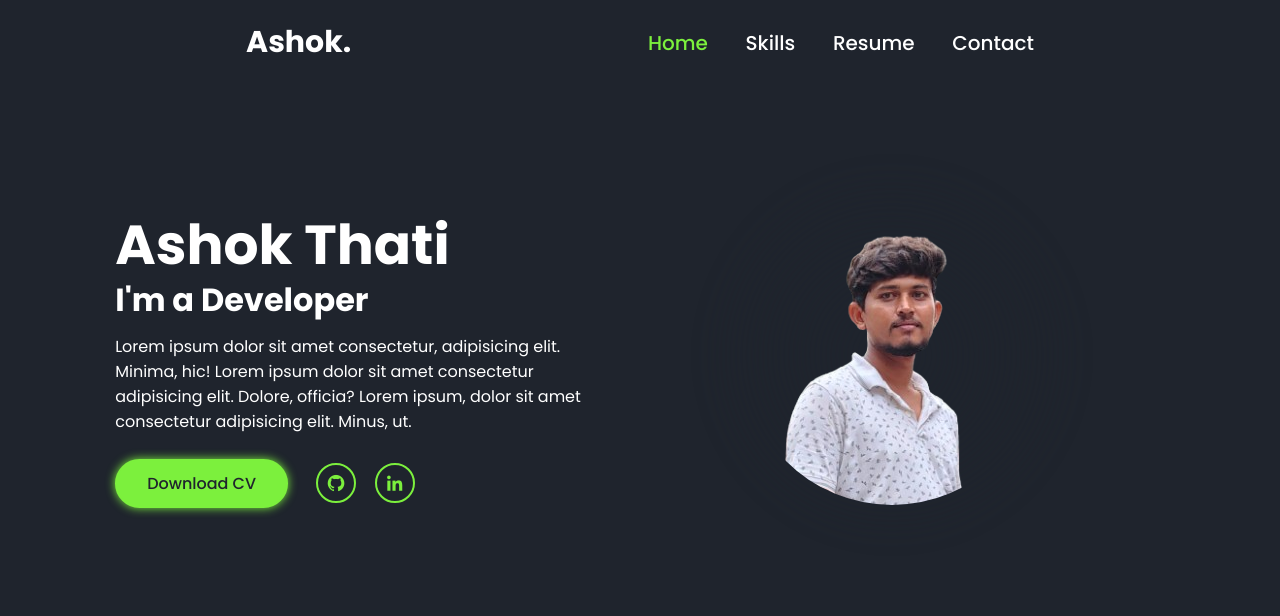
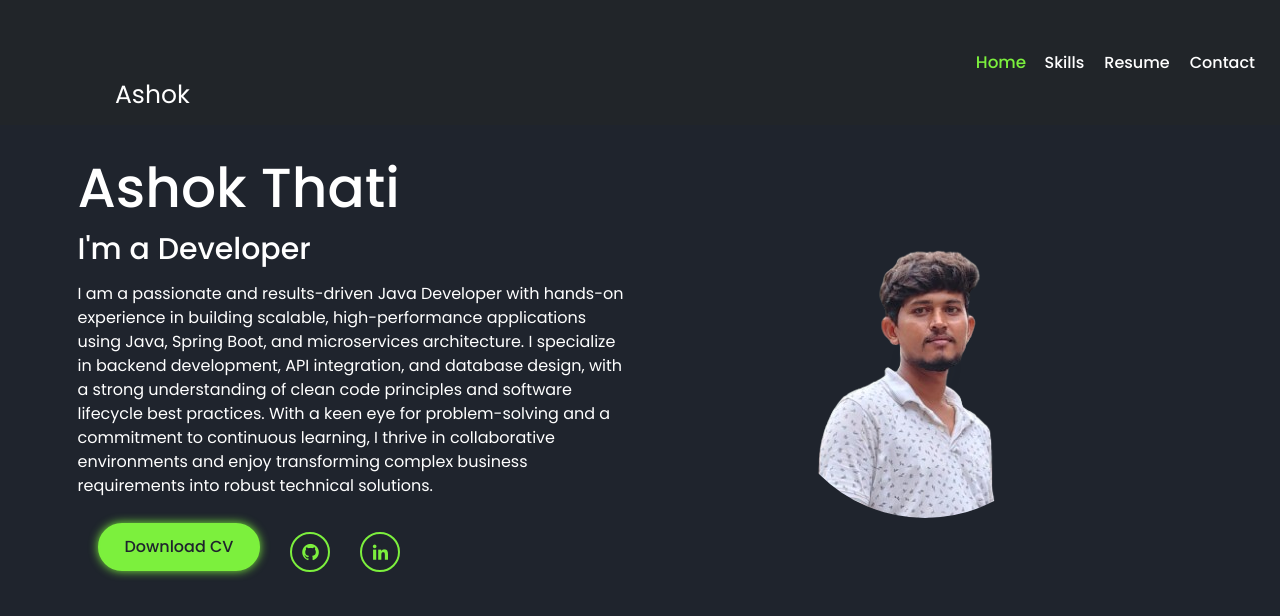
Before and after one commit to AshokNandu-11/My_Portfolio, a plain HTML site: page index.html in a window 1280 px wide. Drawn offline with nearby package versions, Linux system fonts and the light colour scheme.

Commit message:
skills and download added

```diff
--- a/index.html
+++ b/index.html
@@ -4,27 +4,35 @@
     <meta charset="UTF-8" />
     <meta name="viewport" content="width=device-width, initial-scale=1.0" />
     <title>Ashok Portfolio</title>
-    <link
-      href="https://unpkg.com/boxicons@2.1.4/css/boxicons.min.css"
-      rel="stylesheet"
-    />
+
+    <!-- Bootstrap CSS -->
+    <link href="https://cdn.jsdelivr.net/npm/bootstrap@5.3.3/dist/css/bootstrap.min.css" rel="stylesheet" />
+
+    <!-- Boxicons -->
+    <link href="https://unpkg.com/boxicons@2.1.4/css/boxicons.min.css" rel="stylesheet" />
+
+    <!-- Custom CSS -->
     <link rel="stylesheet" href="./styles.css" />
   </head>
   <body>
-    <!--Header block-->
-    <header>
-      <a href="#" class="logo">Ashok.</a>
-
-      <i class="bx bx-menu" id="menu-icon"></i>
-      <nav>
-        <a href="#" class="active">Home</a>
-        <a href="#">Skills</a>
-        <a href="#">Resume</a>
-        <a href="#">Contact</a>
+    <!-- Header -->
+    <header class="d-flex justify-content-between align-items-center px-4 py-3 bg-dark text-white">
+      <h1 id="myName">Ashok</h1>
+      <i class="bx bx-menu fs-3 d-md-none" id="menu-icon"></i>
+      <nav class="d-none d-md-flex">
+        <a href="#" class="text-white mx-3 active">Home</a>
+        <a href="./skills.html" class="text-white mx-3">Skills</a>
+        <a href="#" class="text-white mx-3">Resume</a>
+        <a href="#" class="text-white mx-3">Contact</a>
       </nav>
     </header>
-    <section class="home1 active">
-      <div class="home-container">
+
+    <!-- Main Section -->
+    <section class="home1 active py-5">
+      <div class="container">
+        <div class="row align-items-center">
+          <!-- Text Details -->
+          <div class="col-lg-6 col-12 mb-4 mb-lg-0">
             <div class="home-details">
               <h1>Ashok Thati</h1>
               <h2>I'm a
@@ -32,28 +40,40 @@
                 <span style="--i:1;" data-text="FrontEndDeveloper">FrontEnd </span>
                 Developer</h2>
               <p>
-            Lorem ipsum dolor sit amet consectetur, adipisicing elit. Minima,
-            hic! Lorem ipsum dolor sit amet consectetur adipisicing elit.
-            Dolore, officia? Lorem ipsum, dolor sit amet consectetur adipisicing
-            elit. Minus, ut.
+                I am a passionate and results-driven Java Developer with hands-on experience in
+                building scalable, high-performance applications using Java, Spring Boot,
+                and microservices architecture. I specialize in backend development,
+                API integration, and database design, with a strong understanding of
+                clean code principles and software lifecycle best practices.
+                With a keen eye for problem-solving and a commitment to continuous learning,
+                I thrive in collaborative environments and enjoy transforming complex
+                business requirements into robust technical solutions.
               </p>
-          <div class="btn-sci">
-            <a href="#" class="btn">Download CV </a>
-            <div class="sci">
-              <a href="#"><i class="bx bxl-github"></i></a>
-              <a href="#"><i class="bx bxl-linkedin"></i></a>
+              <div class="btn-sci d-flex flex-wrap align-items-center">
+                <a href="https://github.com/AshokNandu-11/My_Portfolio/blob/main/Java_Developer.pdf" class="btn me-3 mb-3">Download CV</a>
+                <div class="sci d-flex">
+                  <a href="https://github.com/AshokNandu-11" class="me-3"><i class="bx bxl-github"></i></a>
+                  <a href="https://linkedin.com/in/ashok-thati-b64993254"><i class="bx bxl-linkedin"></i></a>
                 </div>
               </div>
             </div>
+          </div>
+
+          <!-- Profile Image -->
+          <div class="col-lg-6 col-12 d-flex justify-content-center">
             <div class="home-img">
               <div class="img-box">
                 <div class="img-item">
-              <img src="./portfolio.png" alt="Portfolio image" />
+                  <img src="./portfolio.png" alt="Portfolio image" class="img-fluid rounded-circle" />
+                </div>
+              </div>
             </div>
           </div>
         </div>
       </div>
     </section>
 
+    <!-- Bootstrap JS -->
+    <script src="https://cdn.jsdelivr.net/npm/bootstrap@5.3.3/dist/js/bootstrap.bundle.min.js"></script>
   </body>
 </html>
--- a/styles.css
+++ b/styles.css
@@ -8,6 +8,7 @@
   outline: none;
   font-family: "Poppins", sans-serif;
 }
+
 :root {
   --bg-color: #1f242d;
   --second-bg-color: #323946;
@@ -18,171 +19,153 @@
 
 html {
   font-size: 62.5%;
+  scroll-behavior: smooth;
 }
+
 body {
   color: var(--white-color);
+  background: var(--bg-color);
 }
-header {
-  position: 0;
-  top: 0;
-  left: 0;
-  width: 100%;
-  padding: 2rem 9%;
-  background-color: var(--bg-color);
-  display: flex;
-  justify-content: space-around;
-  align-items: center;
-  z-index: 100;
-}
+
 .logo {
   font-size: 3rem;
   color: var(--white-color);
   font-weight: 700;
 }
+
 a {
-  text-decoration: none;
-}
-nav a {
-  font-size: 2rem;
+  font-size: 1.6rem;
   color: var(--white-color);
   font-weight: 500;
-  margin-left: 3.5rem;
-  transition: 0.5s;
+  margin-left: 2rem;
+  transition: color 0.3s, transform 0.3s;
+  text-decoration: none;
+  position: relative;
 }
-nav a:hover,
-nav a.active {
-  color: var(--main-color);
+
+a::after {
+  content: "";
+  position: absolute;
+  left: 0;
+  bottom: -5px;
+  width: 0;
+  height: 2px;
+  background-color: var(--main-color);
+  transition: width 0.3s ease-in-out;
+}
+
+a:hover::after {
+  width: 100%;
+}
+
+a:hover,
+a.active {
+  color: var(--main-color) !important;
+  transform: scale(1.05);
+}
+#myName{
+  padding-left: 100px;
+  font-weight: 100;
+  padding-top: 70px;
 }
 
 #menu-icon {
   font-size: 3rem;
+  cursor: pointer;
   display: none;
 }
+
 section {
-  position: absolute;
-  width: 100%;
-  height: 100%;
-  padding: 10rem 9% 2rem;
-  background: var(--bg-color);
-  visibility: hidden;
-  opacity: 0;
-  overflow: hidden;
+  padding: 6rem 2rem;
 }
-section.active {
-  visibility: visible;
-  opacity: 1;
-  overflow: auto;
-}
-.home {
-  display: flex;
-  align-items: center;
-  gap: 5rem;
-}
+
 .home-details h1 {
   font-size: clamp(3.5rem, 10vw, 5.5rem);
 }
+
 .home-details h2 {
-  display: inline-block;
-  font-size: 3.2rem;
-  margin-top: -1rem;
+  font-size: 3rem;
+  margin-top: 1rem;
 }
+
 .home-details h2 span {
   position: relative;
   display: inline-block;
   color: transparent;
-    -webkit-text-stroke: .07rem var(--main-color);
+  -webkit-text-stroke: 0.07rem var(--main-color);
   animation: display-text 6s linear infinite;
   animation-delay: calc(-3s * var(--i));
 }
+
 @keyframes display-text {
-    25%,100% {
+  25%, 100% {
     display: none;
   }
+}
 
-}
 .home-details h2 span::before {
   content: attr(data-text);
   position: absolute;
   width: 0;
-    border-right: .2rem solid var(--main-color);
-    color:  var(--main-color);
+  border-right: 0.2rem solid var(--main-color);
+  color: var(--main-color);
   white-space: nowrap;
   overflow: hidden;
   animation: fill-text 2s linear infinite;
+}
 
-}
 @keyframes fill-text {
-    10%,100% {
+  10%, 100% {
     width: 0;
   }
-    70%,100% {
+  70%, 100% {
     width: 100%;
   }
 }
+
 .home-details p {
   font-size: 1.6rem;
-  margin: 1rem 0 2.5rem;
+  margin: 1.5rem 0 2.5rem;
 }
-.home-details .btn-sci {
-  display: flex;
-  align-items: center;
-}
+
 .btn {
   display: inline-block;
-  padding: 1rem 3rem;
+  padding: 1rem 2.5rem;
   background: var(--main-color);
   border: 0.2rem solid var(--main-color);
-  border-radius: 4rem;
+  border-radius: 3rem;
   box-shadow: 0 0 1rem var(--main-color);
   font-size: 1.6rem;
   color: var(--bg-color);
   font-weight: 500;
-  transition: 0.5s;
+  transition: 0.4s;
+  text-decoration: none;
 }
+
 .btn:hover {
   background: transparent;
   color: var(--main-color);
   box-shadow: none;
 }
-.home-details .btn-sci .sci {
-  margin-left: 2rem;
-}
-.home-details .btn-sci .sci a {
+
+.sci a {
   display: inline-flex;
   padding: 0.8rem;
   border: 0.2rem solid var(--main-color);
   border-radius: 50%;
   color: var(--main-color);
   font-size: 2rem;
-  margin: 0 0.8rem;
-  transition: 0.5s;
+  margin-right: 1rem;
+  transition: 0.3s;
 }
-.home-details .btn-sci .sci a:hover {
-  background: var(--main-color);
+
+.sci a:hover {
+  background: var(--main-color), transparent 50%;
   color: var(--bg-color);
   box-shadow: 0 0 1rem var(--main-color);
 }
-.home1 .home-container {
-  display: flex;
-  align-items: center;
-  justify-content: space-between;
-  flex-wrap: wrap;
-}
 
-.home1 .home-details {
-  flex: 1;
-  min-width: 300px;
-}
-
-.home1 .home-img {
-  flex: 1;
-  display: flex;
-  justify-content: center;
-  align-items: center;
-  min-width: 50px;
-  padding: 2rem;
-}
-.home1 .img-box {
+.home-img .img-box {
   width: 300px;
   height: 300px;
   border-radius: 50%;
@@ -190,31 +173,54 @@ section.active {
   display: flex;
   justify-content: center;
   align-items: center;
+  position: relative;
 }
 
-.home1 .img-box .img-item img {
-  width: 100%;
-  object-fit: cover;
-  position: relative;
-  top: 0;
-  mix-blend-mode: normal;
-}
-  /* profile glow effect */
 .home-img .img-box::before {
   content: '';
   position: absolute;
-    width: 50%;
-    height: 50%;
+  width: 85%;
+  height: 75%;
   border-radius: 50%;
-    background: radial-gradient(circle, var(--bg-color), transparent 50%);
+  background: radial-gradient(circle, var(--bg-color), transparent 10%);
   filter: blur(10px);
   z-index: 0;
 }
-.home-img .img-box .img-item {
+
+.home-img .img-item {
   position: relative;
   z-index: 1;
 }
+
 .home-img .img-box:hover::before {
-    background: radial-gradient(circle, rgba(124, 240, 61, 0.8), transparent 50%);
+  background: radial-gradient(circle, rgba(124, 240, 61, 0.8), transparent 100%);
   filter: blur(20px);
 }
+
+@media (max-width: 768px) {
+  nav {
+    display: none !important;
+  }
+
+  #menu-icon {
+    display: inline-block;
+  }
+
+  .btn-sci {
+    flex-direction: column;
+    align-items: flex-start;
+  }
+
+  .sci {
+    margin-top: 1rem;
+  }
+
+  .home-details {
+    text-align: center;
+  }
+
+  .home-img .img-box {
+    width: 250px;
+    height: 250px;
+  }
+}
```
Also changed, not shown: skills.html (added, +71 -0 lines). Lines whose indentation alone changed are shown as unchanged.
